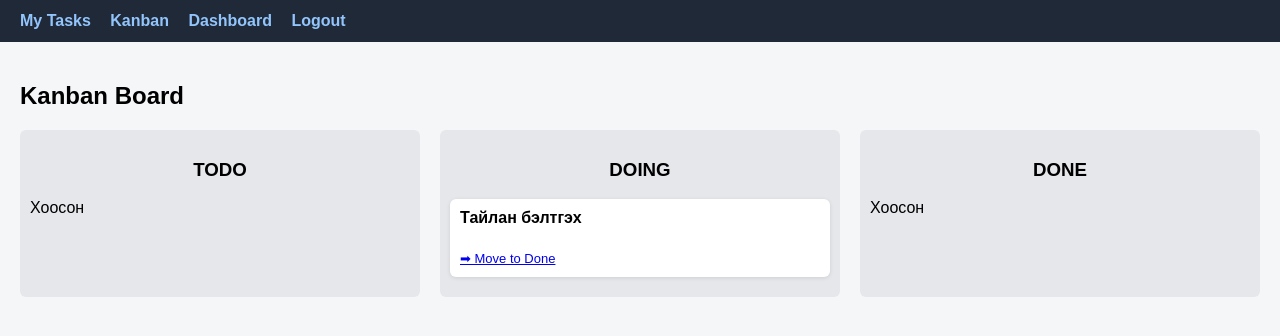
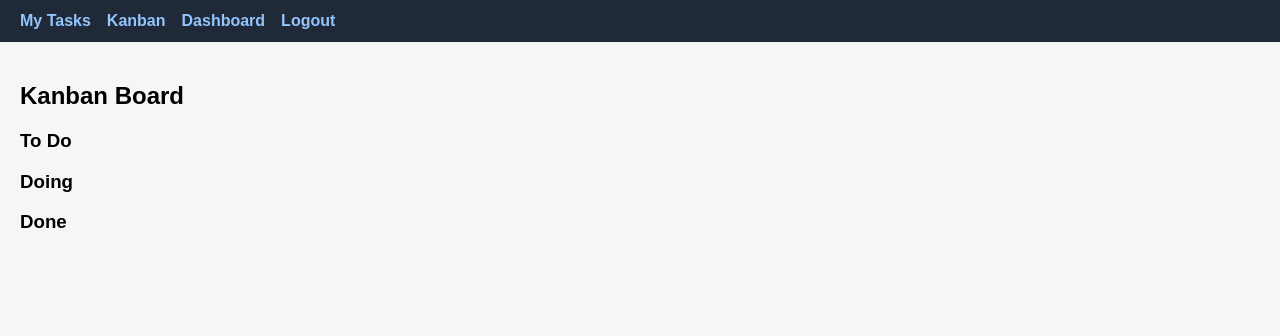
Before and after one commit to Zanda11/Workflow-Dashboard, a Django app: page /kanban/ in a window 1280 px wide. Shown: the top 336 px of the page. Run offline with Django 5.2, Linux system fonts and the light colour scheme; a user stored in the database is signed in; data comes from the database, SQL or seed files in the repository.

Commit message:
Refactor base template and kanban layout

```diff
--- a/tasks/templates/tasks/base.html
+++ b/tasks/templates/tasks/base.html
@@ -3,6 +3,8 @@
 <head>
     <meta charset="UTF-8">
     <title>Workflow Dashboard</title>
+
+    <!-- Simple base style (дараа нь Bootstrap-р солино) -->
     <style>
         body {
             font-family: Arial, sans-serif;
@@ -13,40 +15,16 @@
             background: #1f2937;
             color: white;
             padding: 12px 20px;
+            display: flex;
+            gap: 16px;
         }
         header a {
             color: #93c5fd;
-            margin-right: 15px;
             text-decoration: none;
             font-weight: bold;
         }
         .container {
             padding: 20px;
-        }
-        .kanban {
-            display: flex;
-            gap: 20px;
-        }
-        .column {
-            background: #e5e7eb;
-            padding: 10px;
-            width: 33%;
-            border-radius: 6px;
-        }
-        .column h3 {
-            text-align: center;
-        }
-        .card {
-            background: white;
-            padding: 10px;
-            margin-bottom: 10px;
-            border-radius: 6px;
-            box-shadow: 0 1px 4px rgba(0,0,0,0.1);
-        }
-        .card a {
-            display: inline-block;
-            margin-top: 6px;
-            font-size: 13px;
         }
     </style>
 </head>
@@ -60,7 +38,8 @@
 </header>
 
 <div class="container">
-    {% block content %}{% endblock %}
+    {% block content %}
+    {% endblock %}
 </div>
 
 </body>
--- a/tasks/templates/tasks/kanban.html
+++ b/tasks/templates/tasks/kanban.html
@@ -4,44 +4,31 @@
 <h2>Kanban Board</h2>
 
 <div class="kanban">
-
     <div class="column">
-        <h3>TODO</h3>
-        {% for task in tasks_todo %}
-            <div class="card">
-                <strong>{{ task.title }}</strong><br>
-                {{ task.description|default:"" }}<br>
-                <a href="{% url 'move_task' task.id 'DOING' %}">➡ Move to Doing</a>
-            </div>
-        {% empty %}
-            <p>Хоосон</p>
+        <h3>To Do</h3>
+        {% for task in tasks %}
+            {% if task.status == "TODO" %}
+                <div class="card">{{ task.title }}</div>
+            {% endif %}
         {% endfor %}
     </div>
 
     <div class="column">
-        <h3>DOING</h3>
-        {% for task in tasks_doing %}
-            <div class="card">
-                <strong>{{ task.title }}</strong><br>
-                {{ task.description|default:"" }}<br>
-                <a href="{% url 'move_task' task.id 'DONE' %}">➡ Move to Done</a>
-            </div>
-        {% empty %}
-            <p>Хоосон</p>
+        <h3>Doing</h3>
+        {% for task in tasks %}
+            {% if task.status == "DOING" %}
+                <div class="card">{{ task.title }}</div>
+            {% endif %}
         {% endfor %}
     </div>
 
     <div class="column">
-        <h3>DONE</h3>
-        {% for task in tasks_done %}
-            <div class="card">
-                <strong>{{ task.title }}</strong><br>
-                ✔ Дууссан
-            </div>
-        {% empty %}
-            <p>Хоосон</p>
+        <h3>Done</h3>
+        {% for task in tasks %}
+            {% if task.status == "DONE" %}
+                <div class="card">{{ task.title }}</div>
+            {% endif %}
         {% endfor %}
     </div>
-
 </div>
 {% endblock %}
```
